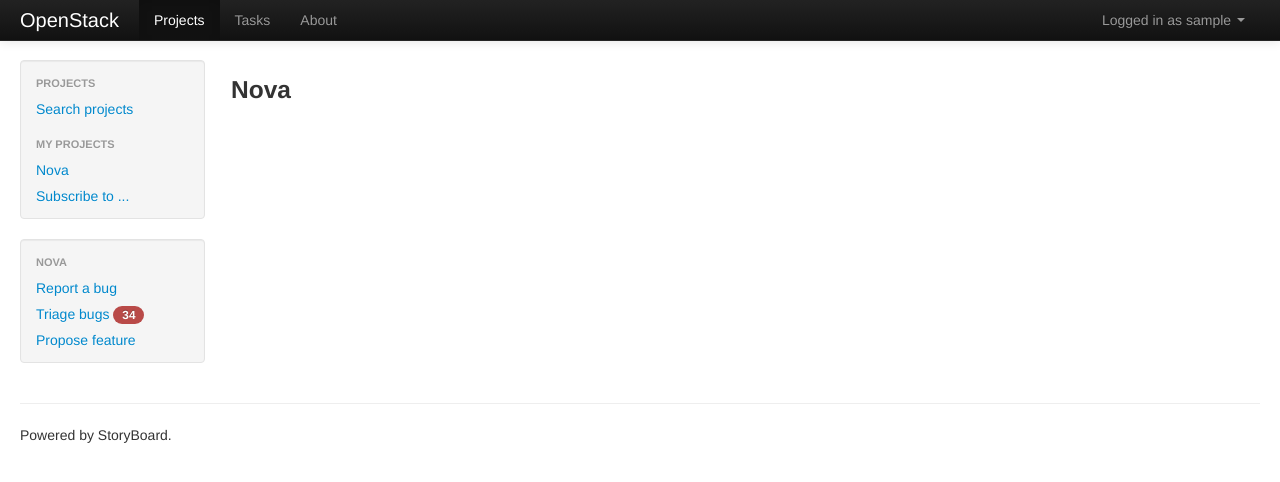
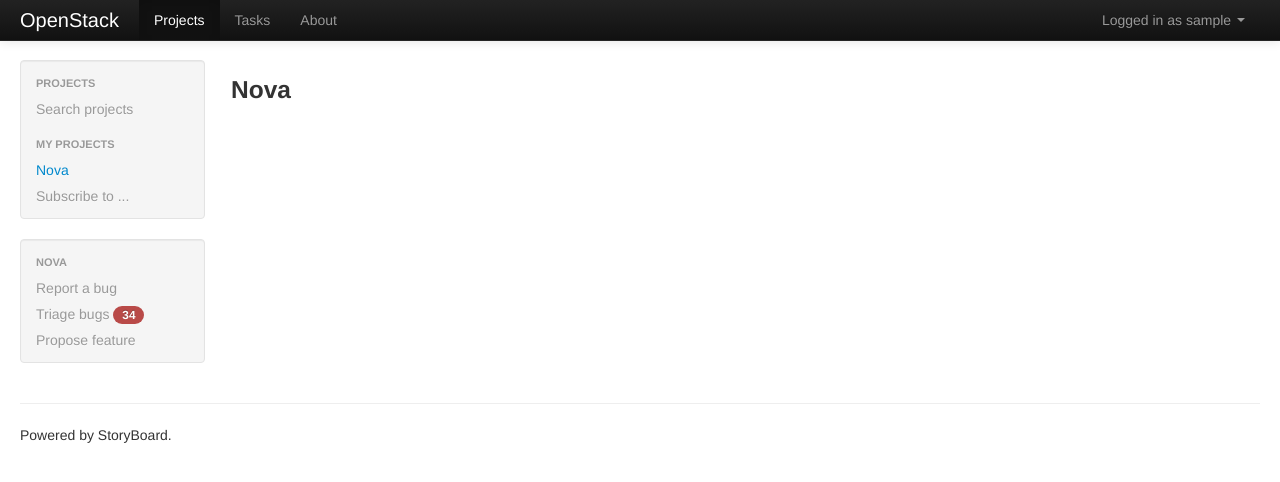
Before and after one commit to openstack-infra/storyboard, a Django app: page /project/1 in a window 1280 px wide. Shown: the top 482 px of the page. Run offline with Django 3.2, Linux system fonts and the light colour scheme; the visitor is signed in with stand-in values (Sample User, id 1).

Commit message:
Disable links for not-yet-implemented stuff

```diff
--- a/about/templates/base.html
+++ b/about/templates/base.html
@@ -46,7 +46,7 @@
             <span class="icon-bar"></span>
             <span class="icon-bar"></span>
           </button>
-          <a class="brand" href="#">OpenStack</a>
+          <span class="brand">OpenStack</span>
           <div class="nav-collapse collapse">
             <ul class="nav">
               <li id="tab-projects"><a href="/project">Projects</a></li>
@@ -58,8 +58,7 @@
               <li class="dropdown">
                 <a href="#" class="dropdown-toggle" data-toggle="dropdown">Logged in as {{ user.username }} <b class="caret"></b></a>
                 <ul class="dropdown-menu">
-                  <li><a href="#">Another action</a></li>
-                  <li><a href="#">Something else here</a></li>
+                  <li class="disabled"><a href="#">Preferences</a></li>
                   <li class="divider"></li>
                   <li><a href="/logout">Log out</a></li>
                 </ul>
--- a/projects/templates/projects.base.html
+++ b/projects/templates/projects.base.html
@@ -5,11 +5,11 @@
     <div class="well sidebar-nav">
       <ul class="nav nav-list">
         <li class="nav-header">Projects</li>
-        <li><a href="#">Search projects</a></li>
+        <li class="disabled"><a href="#">Search projects</a></li>
         {% if user.is_authenticated %}
         <li class="nav-header">My projects</li>
         <li><a href="/project/nova">Nova</a></li>
-        <li><a href="#">Subscribe to ...</a></li>
+        <li class="disabled"><a href="#">Subscribe to ...</a></li>
         {% endif %}
       </ul>
     </div><!--/.well -->
--- a/projects/templates/projects.view.html
+++ b/projects/templates/projects.view.html
@@ -3,10 +3,10 @@
 <div class="well sidebar-nav">
   <ul class="nav nav-list">
     <li class="nav-header">Nova</li>
-    <li><a href="#">Report a bug</a></li>
-    <li><a href="#">Triage bugs
+    <li class="disabled"><a href="#">Report a bug</a></li>
+    <li class="disabled"><a href="#">Triage bugs
        <span class="badge badge-important">34</span></a></li>
-    <li><a href="#">Propose feature</a></li>
+    <li class="disabled"><a href="#">Propose feature</a></li>
   </ul>
 </div><!--/.well -->
 {% endblock %}
```
Also changed, not shown: stories/templates/stories.base.html (+4 -6 lines), stories/templates/stories.dashboard.html (+2 -1 lines), stories/templates/stories.view.html (+3 -3 lines).
